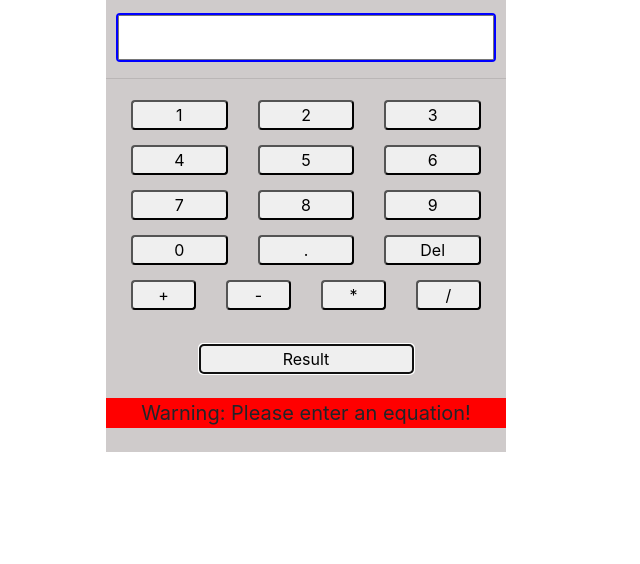
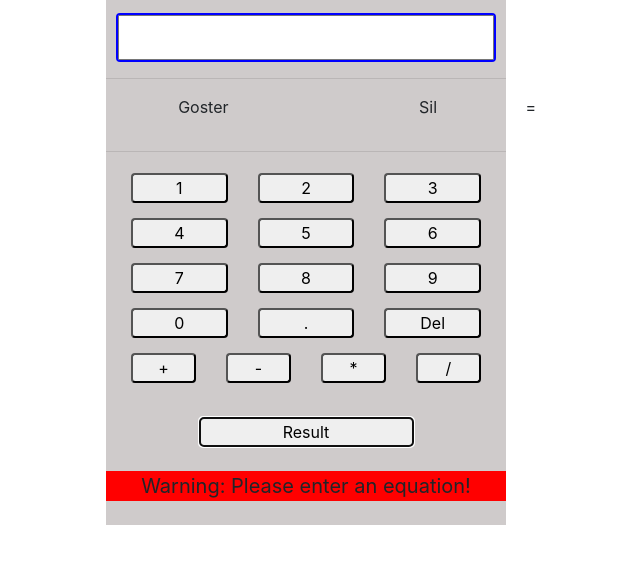
Before and after one commit to halilporto/myCalculator, a plain HTML site: page index.html in a window 1280 px wide. Both pictures are taken after a click on the button "Result". Shown: the part 140-704 px from the top of the page, without its empty margins (334-974 px from the left). Drawn offline with nearby package versions, Linux system fonts and the light colour scheme.

Commit message:
history changes

```diff
--- a/index.html
+++ b/index.html
@@ -30,6 +30,19 @@
                 <input type="text" class="maininput" id="calculator" value=''>
             </div>
             <hr>
+            <div class="history-container" id="">
+                <div class="row text-center">
+                    <div class="col text-center">Goster</div>
+                    <div class="col text-center">Sil</div>
+                    <div class="row" id="history">
+
+
+                    </div>
+
+                </div>
+            </div>
+            <hr>
+
             <!-- Number and Operators Area -->
             <div class="main-operation-container">
                 <div class="row number-rows">
--- a/main.js
+++ b/main.js
@@ -1,5 +1,6 @@
 var inputArea = $('#calculator');
 var operator = $('.operator');
+var historyData = [];
 
 //Allow only specified keys
 var allowedCodes = ['+', '1', '2', '3', '4', '5', '6', '7', '8', '9', '0', '/', '-', 'Backspace', 'ArrowRight', 'ArrowLeft', '*'];
@@ -145,6 +146,21 @@ function calculatorMain() {
                     $('.result-container').show();
                 }
             }
+
+
         })
     };
+    // History Generation
+    var historyinput =  inputArea.val() + "=" + $("#result").text();
+    if (historyData.length < 5) {
+        historyData.push(historyinput);
+    } else{
+        historyData.splice(0,1);
+        historyData.push(historyinput);
+    }
+    $( "#history" ).html( "" )
+    historyData.forEach(data => {
+        $( "#history" ).append( "<p>" + data +"</p>" );
+    });
+
 };
```
